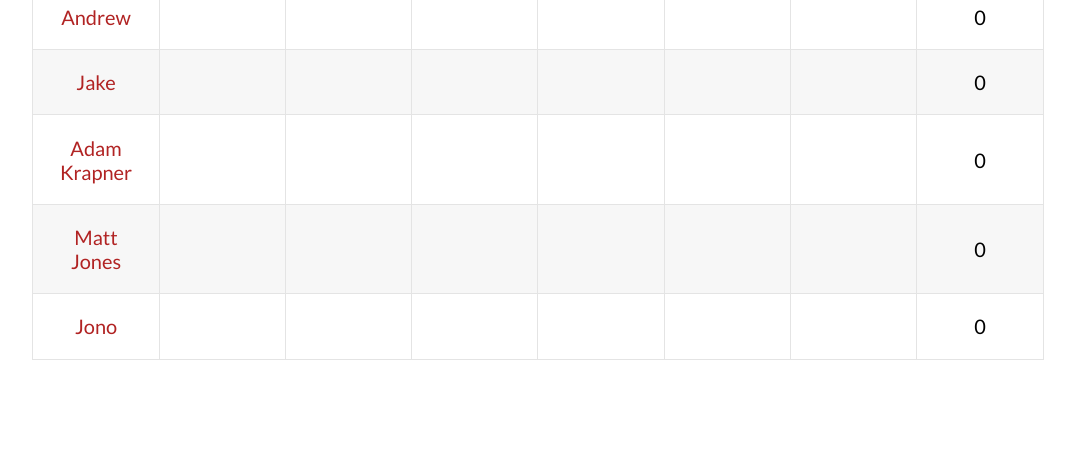
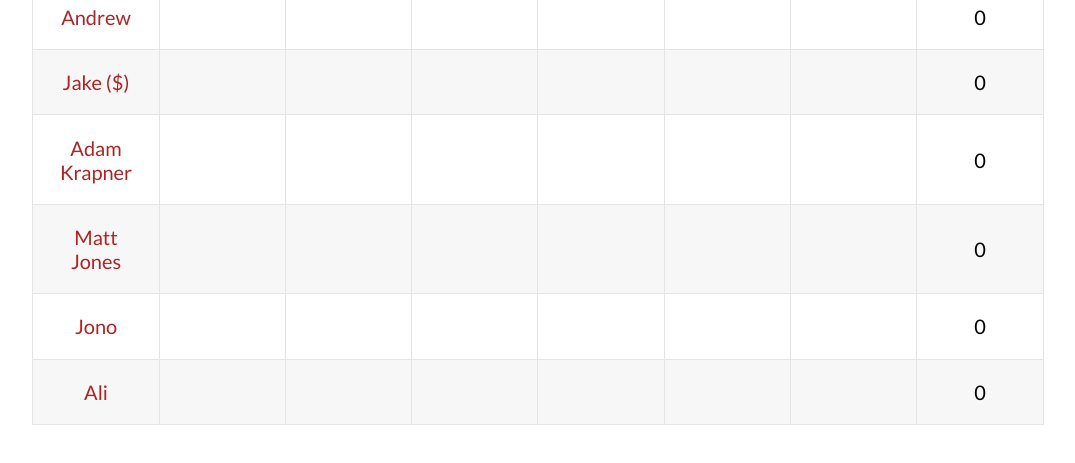
Before and after one commit to willvedd/brackets, a plain HTML site: page index.html in a window 1280 px wide. Shown: the part 868-1331 px from the top of the page, without its empty margins (102-1177 px from the left). Before the commit the page ends 1308 px from the top, so only its background shows below. Drawn offline with Linux system fonts and the light colour scheme.

Commit message:
Finalized my bracket and updated field.

```diff
--- a/index.html
+++ b/index.html
@@ -104,7 +104,7 @@
 	    <td>0</td>
 	  </tr>
 	  <tr>
-	    <td><a target="_blank" href="brackets/berko_bracket.pdf">Jake</a></td>
+	    <td><a target="_blank" href="brackets/berko_bracket.pdf">Jake ($)</a></td>
 	    <td></td>
 	    <td></td>
 	    <td></td>
@@ -143,6 +143,16 @@
 	    <td></td>
 	    <td>0</td>
 	  </tr>
+	  <tr>
+	    <td><a target="_blank" href="brackets/ali_bracket.docx">Ali</a></td>
+	    <td></td>
+	    <td></td>
+	    <td></td>
+	    <td></td>
+	    <td></td>
+	    <td></td>
+	    <td>0</td>
+	  </tr>
 	</table>
 </div>
 </body>
```
Also changed, not shown: 2 other files.
